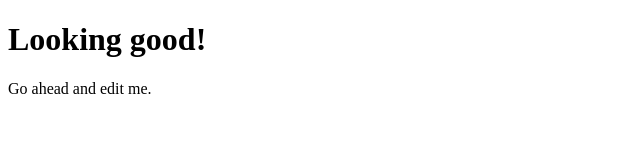
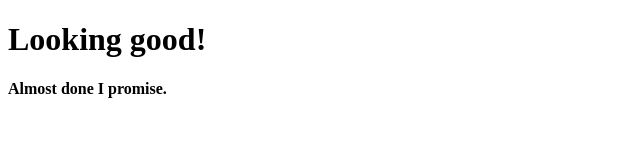
Before and after one commit to jdmar3-comp426/a00-aelisebe, a website: page index.html in a window 1280 px wide. Shown: the full height of the page, 0-640 px from the left. Drawn offline with Linux system fonts and the light colour scheme.

Commit message:
change paragraph

```diff
--- a/index.html
+++ b/index.html
@@ -8,7 +8,7 @@
     <body>
         <div>
             <h1>Looking good!</h1>
-            <p>Go ahead and edit me.</p>
+            <p><strong> Almost done I promise.</strong></p>
         </div>
     </body>
 </html>
```
